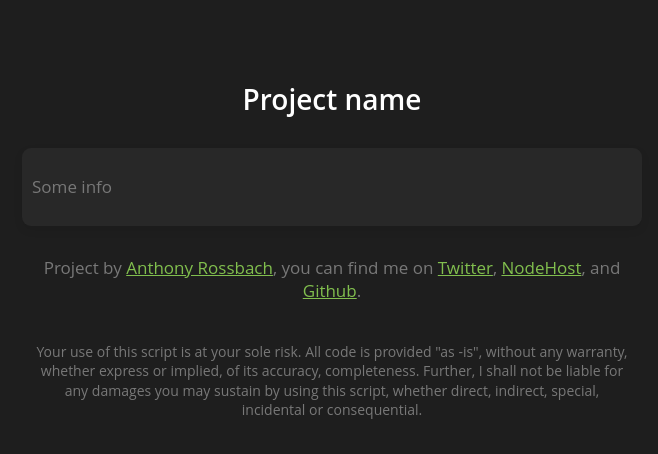
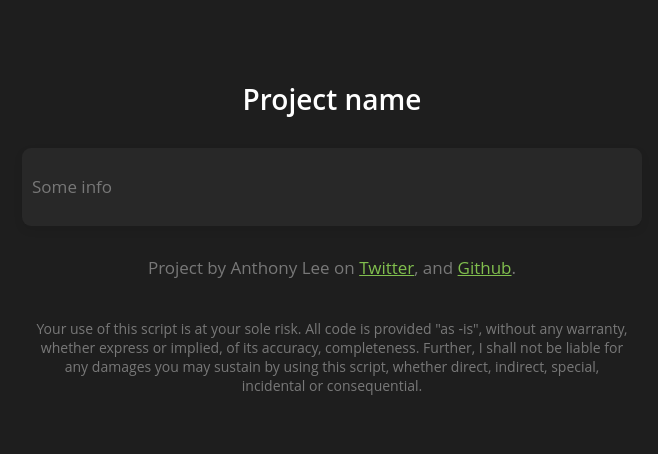
Before and after one commit to anthonyrossbach/default-project-template, a plain HTML site: page index.html in a window 1280 px wide. Shown: the whole page, without its empty margins (308-966 px from the left). Drawn offline with Linux system fonts and the light colour scheme.

Commit message:
Update Credits

```diff
--- a/index.html
+++ b/index.html
@@ -297,6 +297,6 @@
     <content>
       <p>Some info</p>
     </content>
-    <credits>Project by <a href='https://anthonys.space'>Anthony Rossbach</a>, you can find me on <a href='https://twitter.com/anthonyrossbach'>Twitter</a>, <a href='https://nodehost.cloud/community/view_profile?user=anthony'>NodeHost</a>, and <a href='https://github.com/anthonyrossbach'>Github</a>.</credits><warning>Your use of this script is at your sole risk. All code is provided "as -is", without any warranty, whether express or implied, of its accuracy, completeness. Further, I shall not be liable for any damages you may sustain by using this script, whether direct, indirect, special, incidental or consequential.</warning>
+    <credits>Project by Anthony Lee on <a href='https://twitter.com/justanthonylee'>Twitter</a>, and <a href='https://github.com/anthonyrossbach'>Github</a>.</credits><warning>Your use of this script is at your sole risk. All code is provided "as -is", without any warranty, whether express or implied, of its accuracy, completeness. Further, I shall not be liable for any damages you may sustain by using this script, whether direct, indirect, special, incidental or consequential.</warning>
   </body>
 </html>
```
